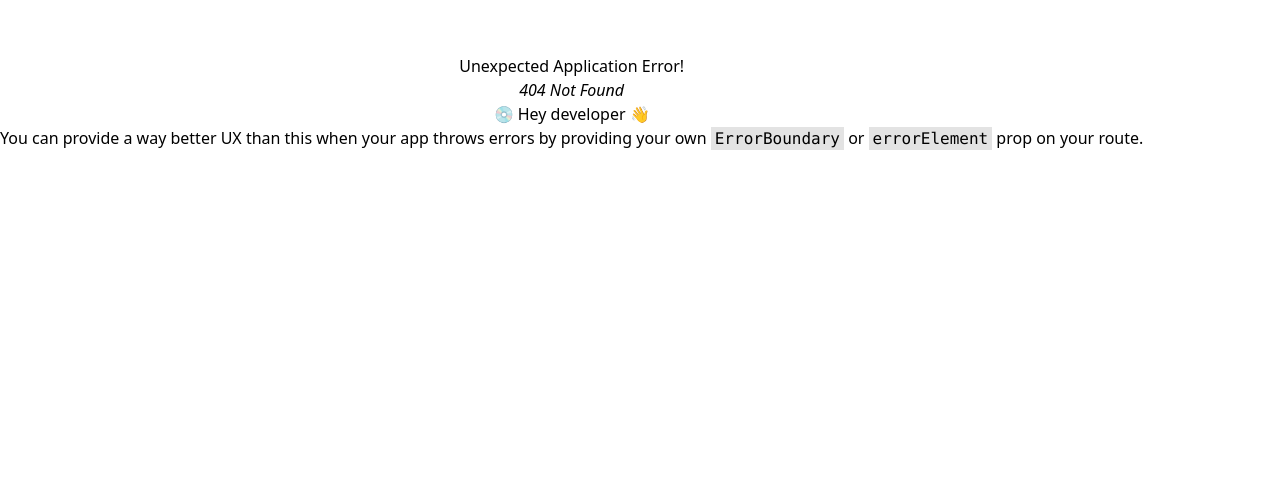
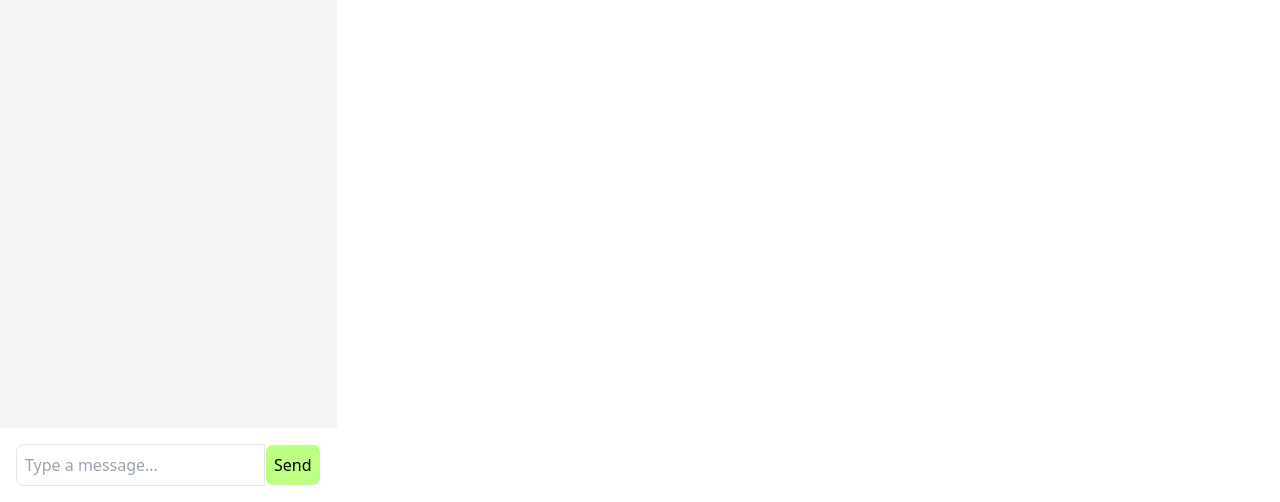
Before and after one commit to rikiDalvarez/chat-helper, a React (Vite) app in the folder client/: page /chatroom in a window 1280 px wide. Before the commit this address had no page. Shown: the part 298-800 px from the top of the page. Built offline with nearby package versions, Linux system fonts and the light colour scheme.

Commit message:
add chatroom

```diff
--- /dev/null
+++ b/client/src/routes/Chatroom.tsx
@@ -0,0 +1,50 @@
+
+
+import React, { useState } from 'react';
+
+const ChatComponent: React.FC = () => {
+	const [messages, setMessages] = useState<string[]>([]);
+	const [newMessage, setNewMessage] = useState<string>('');
+
+	const handleInputChange = (e: React.ChangeEvent<HTMLInputElement>) => {
+		setNewMessage(e.target.value);
+	};
+
+	const handleSendMessage = () => {
+		if (newMessage.trim() === '') return;
+
+		setMessages([...messages, newMessage]);
+		setNewMessage('');
+	};
+
+	return (
+		<div className="bg-gray-100 h-screen flex flex-col">
+			<div className="flex-grow overflow-y-auto p-4">
+				{messages.map((message, index) => (
+					<div key={index} className="mb-2">
+						<div className="bg-blue-600 text-white p-2 rounded-lg">{message}</div>
+					</div>
+				))}
+			</div>
+			<div className="p-4 bg-white">
+				<div className="flex">
+					<input
+						type="text"
+						value={newMessage}
+						onChange={handleInputChange}
+						placeholder="Type a message..."
+						className="flex-grow border rounded-l-lg p-2"
+					/>
+					<button
+						onClick={handleSendMessage}
+						className=" p-2 rounded-r-lg focus:outline-none"
+					>
+						Send
+					</button>
+				</div>
+			</div>
+		</div>
+	);
+};
+
+export default ChatComponent;
--- a/client/src/routes/Dashboard.tsx
+++ b/client/src/routes/Dashboard.tsx
@@ -7,7 +7,7 @@ export default function Dashboard() {
 				<button>Create chatroom</button>
 				<div className="chat-info"> Chat info</div>
 			</div>
-			<div className="main-col flex flex-col bg-orange-200">
+			<div className="main-col flex flex-col shadow-lg rounded-lg">
 				<label htmlFor="filter">
 					<input className='p-2 m-6 border-2  rounded-lg' id="filter" type="text" placeholder='search for a chatroom' />
 				</label>
```
Also changed, not shown: client/src/main.tsx (+6 -1 lines).
